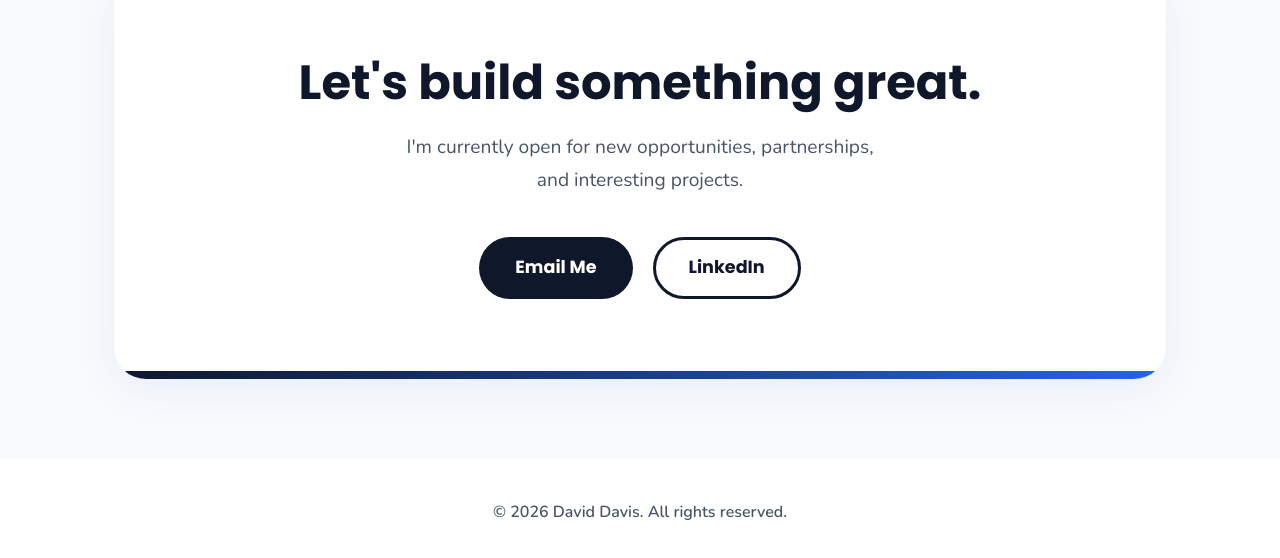
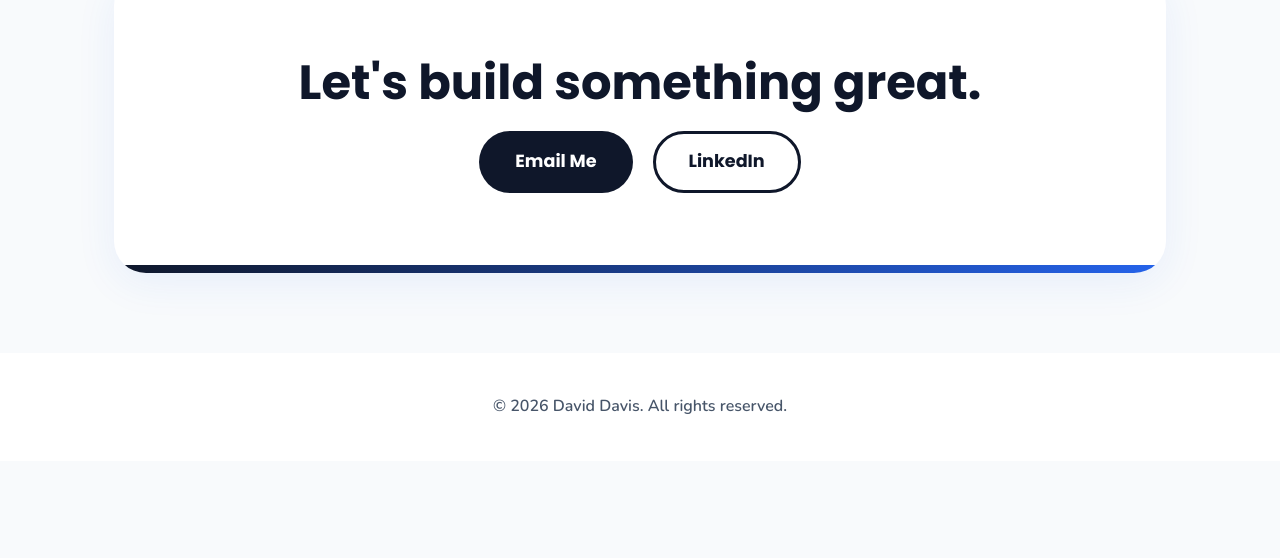
Before and after one commit to daviddavis83/daviddavis83.github.io, a plain HTML site: page index.html in a window 1280 px wide. Shown: the part 3472-4030 px from the top of the page. After the commit the page ends 3933 px from the top, so only its background shows below. Drawn offline with nearby package versions, Linux system fonts and the light colour scheme.

Commit message:
cleaned up messaging

```diff
--- a/index.html
+++ b/index.html
@@ -228,7 +228,6 @@
         <div class="container">
             <div class="contact-box fade-up">
                 <h2>Let's build something great.</h2>
-                <p>I'm currently open for new opportunities, partnerships, and interesting projects.</p>
                 <div class="contact-links">
                     <a href="#" id="email-btn" class="btn btn-primary">Email Me</a>
                     <a href="https://www.linkedin.com/in/david-davis-6237b599" target="_blank" class="btn btn-outline">LinkedIn</a>
```
